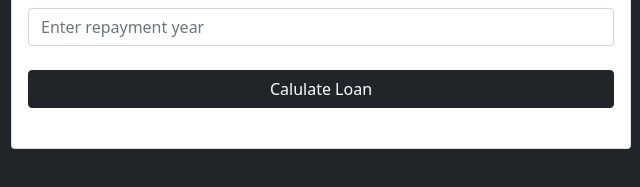
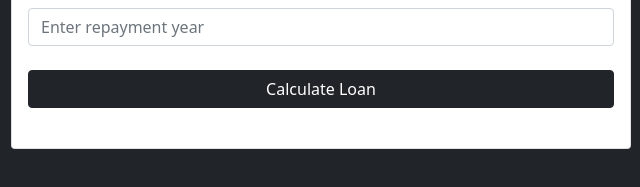
Before and after one commit to manlikleo/loancalculator, a plain HTML site: page index.html in a window 1280 px wide. Shown: the part 255-442 px from the top of the page, 319-959 px from the left. Drawn offline with nearby package versions, Linux system fonts and the light colour scheme.

Commit message:
compledted application

```diff
--- a/index.html
+++ b/index.html
@@ -33,7 +33,7 @@
                                 <input type="number" name="years" class="form-control" id="years" placeholder="Enter repayment year">
                             </div>
                             <div class="d-grid gap-2 form-group my-4">
-                            <button type="submit" class="btn btn-dark gap-2">Calulate Loan</button>
+                            <button type="submit" class="btn btn-dark gap-2">Calculate Loan</button>
                             </div>
 
                             <div class="loading">
```
